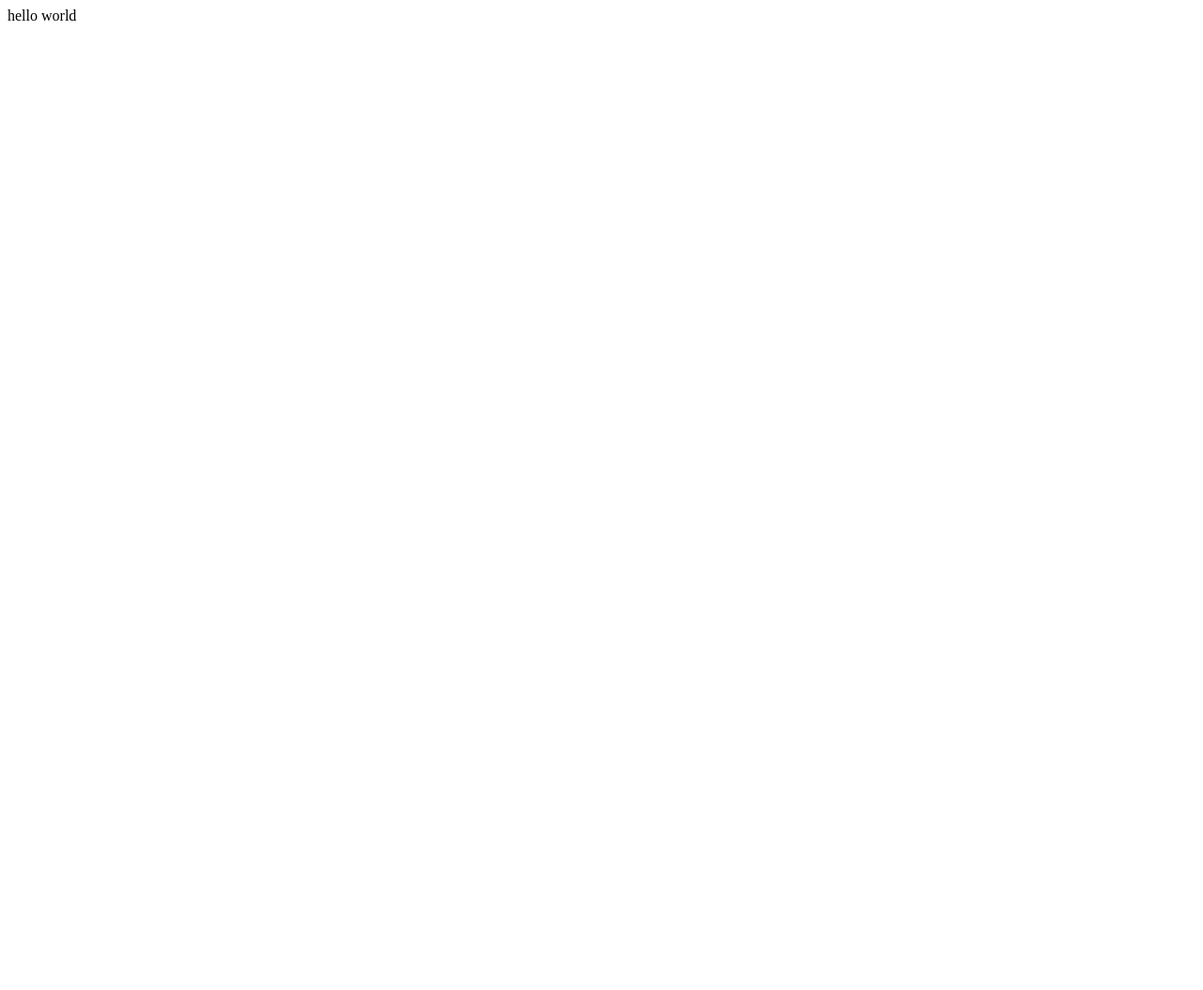
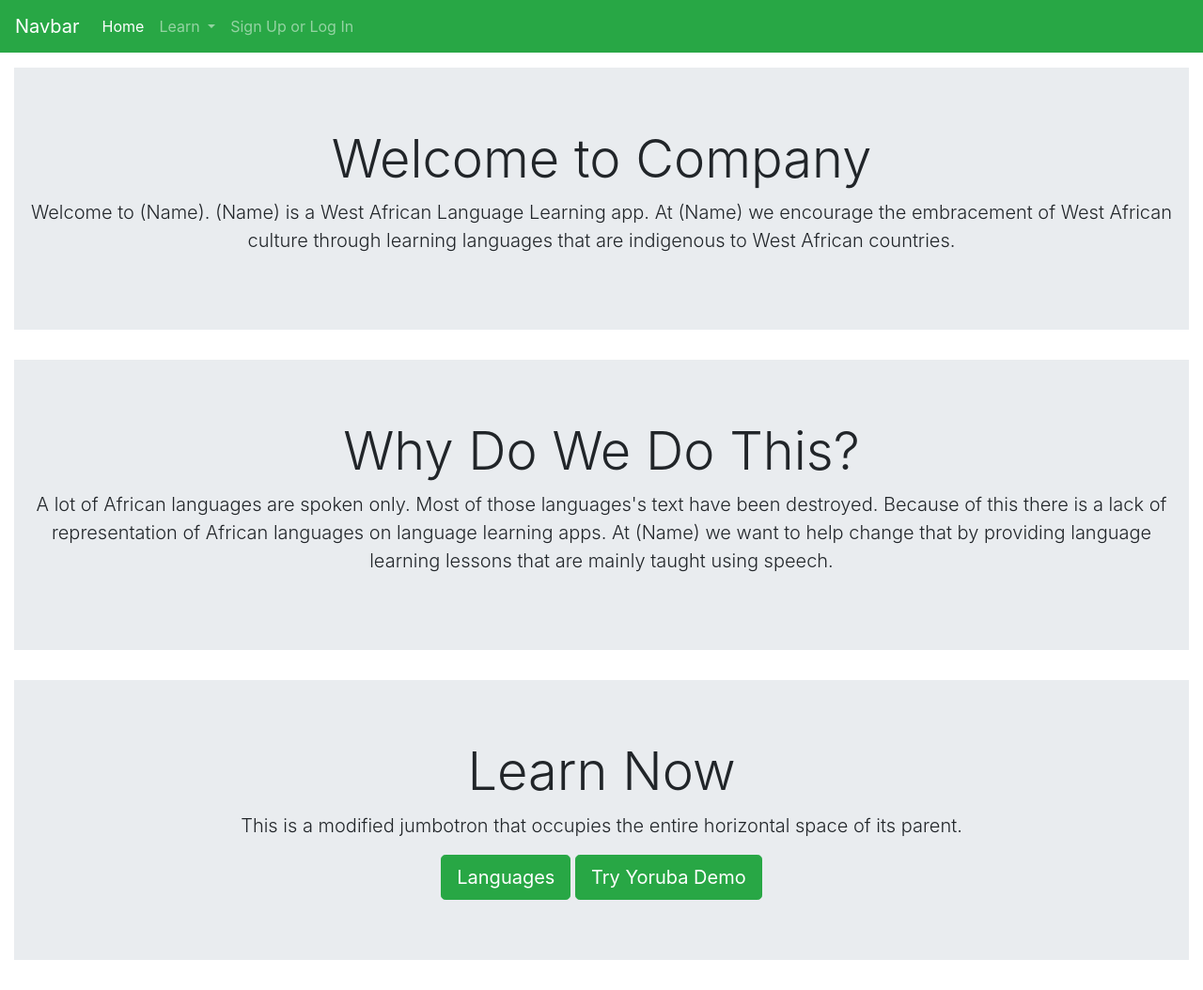
Before and after one commit to dsphilips318/AfroScholars-App, a Flask app: page / in a window 1280 px wide. Before the commit the page is almost empty. Shown: the whole page at 94% size. Before the commit the page ends 22 px from the top, so only its background shows below. Run offline with Flask 2, Linux system fonts and the light colour scheme; some libraries are stand-ins or nearby versions.

Commit message:
Updated index.html

```diff
--- a/app.py
+++ b/app.py
@@ -1,8 +1,8 @@
 # ---- YOUR APP STARTS HERE ----
 # -- Import section --
 from flask import Flask
-# from flask import render_template
-# from flask import request
+from flask import render_template
+from flask import request
 
 
 # -- Initialization section --
@@ -13,4 +13,4 @@ app = Flask(__name__)
 @app.route('/')
 @app.route('/index')
 def index():
-    return "hello world"
+    return render_template('index.html')
--- a/templates/index.html
+++ b/templates/index.html
@@ -1,13 +1,83 @@
 <html>
-    <head>
-        <title>Welcome!</title>
-    </head>
-    <body>
-        <h1>Hello world!</h1>
-        <p>We can build a full webpage here</p>
-        <form>
-            <input type="text" name="nickname" placeholder="Enter your nickname"/>
-            <input type="submit" value="Submit"/>
-        </form>
-    </body>
+
+<head>
+	<title>Welcome!</title>
+</head>
+
+<body>
+	<!-- Font Awesome -->
+	<link rel="stylesheet" href="https://use.fontawesome.com/releases/v5.7.2/css/all.css"
+		integrity="sha384-fnmOCqbTlWIlj8LyTjo7mOUStjsKC4pOpQbqyi7RrhN7udi9RwhKkMHpvLbHG9Sr" crossorigin="anonymous">
+	<!-- Bootstrap -->
+	<link rel="stylesheet" href="https://stackpath.bootstrapcdn.com/bootstrap/4.4.1/css/bootstrap.min.css"
+		integrity="sha384-Vkoo8x4CGsO3+Hhxv8T/Q5PaXtkKtu6ug5TOeNV6gBiFeWPGFN9MuhOf23Q9Ifjh" crossorigin="anonymous">
+
+    <nav class="navbar navbar-expand-lg navbar-dark bg-success sticky-top">
+		<a class="navbar-brand" href="#">Navbar</a>
+		<button class="navbar-toggler" type="button" data-toggle="collapse" data-target="#navbarSupportedContent" aria-controls="navbarSupportedContent" aria-expanded="false" aria-label="Toggle navigation">
+        <span class="navbar-toggler-icon"></span>
+        </button>
+
+		<div class="collapse navbar-collapse navbar-dark bg-success" id="navbarSupportedContent">
+			<ul class="navbar-nav mr-auto ">
+				<li class="nav-item active">
+					<a class="nav-link" href="#">Home <span class="sr-only">(current)</span></a>
+				</li>
+				<li class="nav-item dropdown">
+					<a class="nav-link dropdown-toggle" href="#" id="navbarDropdown" role="button"
+						data-toggle="dropdown" aria-haspopup="true" aria-expanded="false">
+						Learn
+					</a>
+					<div class="dropdown-menu" aria-labelledby="navbarDropdown">
+						<a class="dropdown-item" href="#">Languages</a>
+						<a class="dropdown-item" href="#">Try Yoruba Demo</a>
+					</div>
+				</li>
+				<li class="nav-item">
+					<a class="nav-link" href="#">Sign Up or Log In <span class="sr-only">(current)</span></a>
+				</li>
+			</ul>
+		</div>
+	</nav>
+    <div class='container'>
+        <p> </p>
+    </div>
+    <div class='container-fluid'>
+        <div class="jumbotron jumbotron-fluid">
+            <div class="container-lg-12 text-center">
+                <h1 class="display-4">Welcome to Company</h1>
+                <p class="lead">Welcome to (Name). (Name) is a West African Language Learning app. At (Name) we encourage the embracement of West African culture through learning languages that are indigenous to West African countries.</p>
+            </div>
+        </div>
+    </div>
+    <div class='container-fluid'>
+        <div class="jumbotron jumbotron-fluid">
+            <div class="container-lg-12 text-center">
+                <h1 class="display-4">Why Do We Do This?</h1>
+                <p class="lead">A lot of African languages are spoken only. Most of those languages's text have been destroyed. Because of this there is a lack of representation of African languages on language learning apps. At (Name) we want to help change that by providing language learning lessons that are mainly taught using speech.</p>
+            </div>
+        </div>
+    </div>
+        <div class='container-fluid'>
+        <div class="jumbotron jumbotron-fluid">
+            <div class="container-lg-12 text-center">
+                <h1 class="display-4">Learn Now</h1>
+                <p class="lead">This is a modified jumbotron that occupies the entire horizontal space of its parent.</p>
+                <a class="btn btn-success btn-lg" href="#" role="button">Languages</a>
+                <a class="btn btn-success btn-lg" href="#" role="button">Try Yoruba Demo</a>
+            </div>
+        </div>
+    </div>
+    <!-- Bootstrap JS -->
+	<script src="https://code.jquery.com/jquery-3.5.1.slim.min.js"
+		integrity="sha384-DfXdz2htPH0lsSSs5nCTpuj/zy4C+OGpamoFVy38MVBnE+IbbVYUew+OrCXaRkfj" crossorigin="anonymous">
+	</script>
+	<script src="https://cdn.jsdelivr.net/npm/popper.js@1.16.0/dist/umd/popper.min.js"
+		integrity="sha384-Q6E9RHvbIyZFJoft+2mJbHaEWldlvI9IOYy5n3zV9zzTtmI3UksdQRVvoxMfooAo" crossorigin="anonymous">
+	</script>
+	<script src="https://stackpath.bootstrapcdn.com/bootstrap/4.5.0/js/bootstrap.min.js"
+		integrity="sha384-OgVRvuATP1z7JjHLkuOU7Xw704+h835Lr+6QL9UvYjZE3Ipu6Tp75j7Bh/kR0JKI" crossorigin="anonymous">
+	</script>
+</body>
+
 </html>
```
